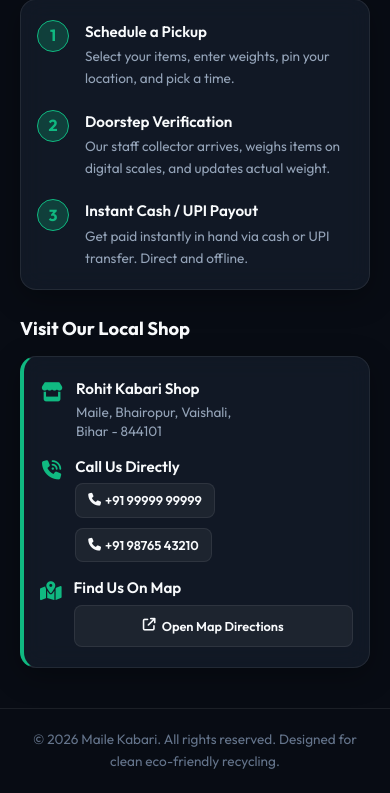
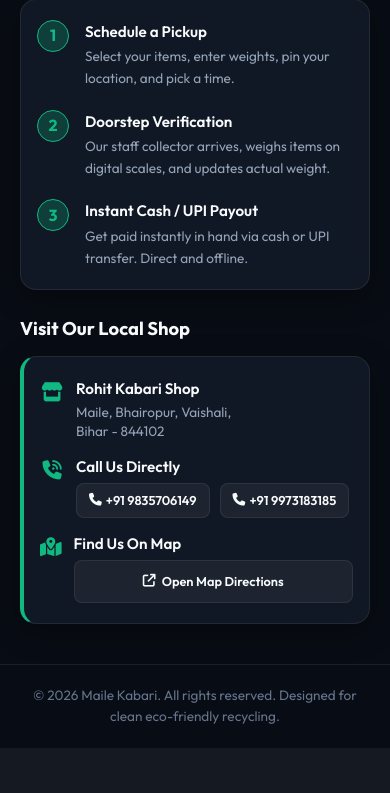
Before and after one commit to NitinKumar2024/Maile-Kabari, a PHP site: page / in a window 390 px wide. Shown: the part 908-1701 px from the top of the page. After the commit the page ends 1656 px from the top, so only its background shows below. Run offline with PHP 8.4, Linux system fonts and the light colour scheme.

Commit message:
Phone number has updated

```diff
--- a/index.php
+++ b/index.php
@@ -22,7 +22,7 @@ require_once __DIR__ . '/includes/header.php';
     "streetAddress": "Maile, Bhairopur",
     "addressLocality": "Vaishali",
     "addressRegion": "BR",
-    "postalCode": "844101",
+    "postalCode": "8441012",
     "addressCountry": "IN"
   },
   "geo": {
@@ -165,7 +165,7 @@ require_once __DIR__ . '/includes/header.php';
                 <div>
                     <h4 style="font-weight: 600; font-size: 0.95rem; margin-bottom: 2px; color: var(--text-primary);">Rohit Kabari Shop</h4>
                     <p style="color: var(--text-secondary); font-size: 0.85rem; line-height: 1.4;">
-                        Maile, Bhairopur, Vaishali,<br>Bihar - 844101
+                        Maile, Bhairopur, Vaishali,<br>Bihar - 844102
                     </p>
                 </div>
             </div>
@@ -176,10 +176,10 @@ require_once __DIR__ . '/includes/header.php';
                     <h4 style="font-weight: 600; font-size: 0.95rem; margin-bottom: 2px; color: var(--text-primary);">Call Us Directly</h4>
                     <p style="color: var(--text-secondary); font-size: 0.85rem; display: flex; flex-wrap: wrap; gap: 10px; margin-top: 4px;">
                         <a href="tel:+919999999999" class="btn btn-secondary" style="padding: 6px 12px; font-size: 0.8rem; font-weight: 600; display: inline-flex; align-items: center; gap: 4px;">
-                            <i class="fa-solid fa-phone"></i> +91 99999 99999
+                            <i class="fa-solid fa-phone"></i> +91 9835706149
                         </a>
                         <a href="tel:+919876543210" class="btn btn-secondary" style="padding: 6px 12px; font-size: 0.8rem; font-weight: 600; display: inline-flex; align-items: center; gap: 4px;">
-                            <i class="fa-solid fa-phone"></i> +91 98765 43210
+                            <i class="fa-solid fa-phone"></i> +91 9973183185
                         </a>
                     </p>
                 </div>
```
